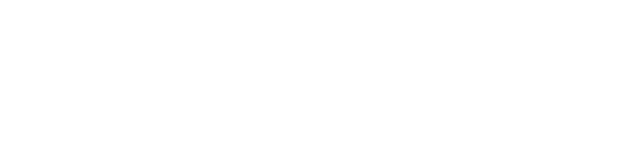
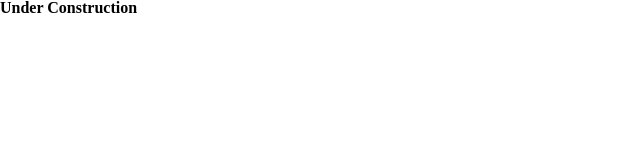
Before and after one commit to Mikearaya/apple-clone, a website: page index.html in a window 1280 px wide. Shown: the whole page, without its empty margins (0-640 px from the left). Drawn offline with Linux system fonts and the light colour scheme.

Commit message:
configures stickler

```diff
--- a/index.html
+++ b/index.html
@@ -7,5 +7,7 @@
     <link rel="stylesheet" href="./assets/css/css-reset.css" />
     <link rel="stylesheet" href="./assets/css/style.css" />
   </head>
-  <body></body>
+  <body>
+    <h1>Under Construction</h1>
+  </body>
 </html>
```
